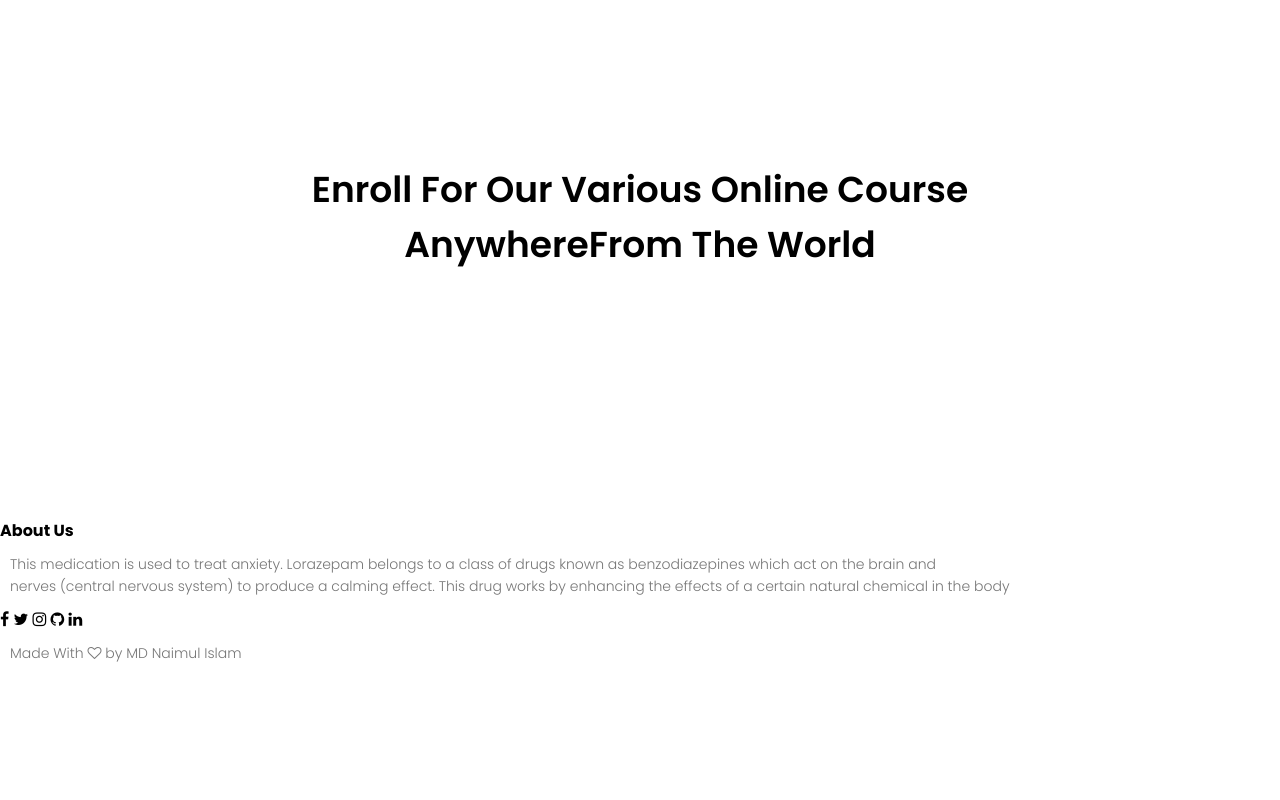
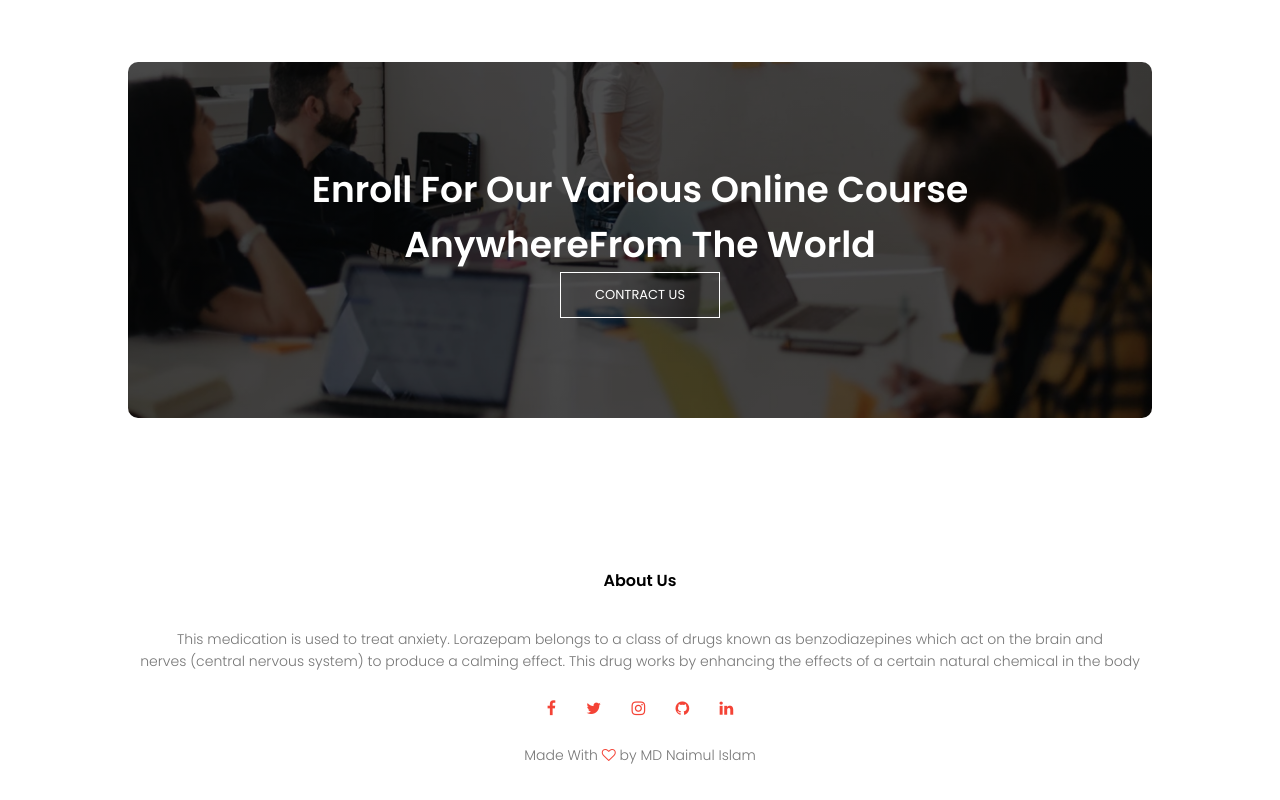
Before and after one commit to Naimul920/Full-Website, a plain HTML site: page index.html in a window 1280 px wide. Shown: the part 3227-4027 px from the top of the page. Before the commit the page ends 3901 px from the top, so only its background shows below. Drawn offline with Linux system fonts and the light colour scheme.

Commit message:
Update style.css

```diff
--- a/style.css
+++ b/style.css
@@ -295,14 +295,45 @@ text-align: left;
 }
 
 /*----call to action----*/
+
 .cta{
     margin:100px auto;
     width:80%;
-    background-image: linear-
-    gradient(rgba(0,0,0,0.7),rgba(0,0,0,0.7)),url(images/banner2.jpg);
+    background-image:linear-gradient(rgba(0,0,0,0.7),rgba(0,0,0,0.7)),url(images/banner2.jpg);
     background-position: center;
     background-size: cover;
     border-radius: 10px;
     text-align: center;
     padding: 100px 0;
 }
+.cta h1{
+    color: #fff;
+}
+@media(max-width:700px){
+    .cta h1{
+        font-size: 24px;
+    }
+}
+
+
+/*-----footer----*/
+
+.footer{
+    width: 100%;
+    text-align: center;
+    padding: 30px 0;
+}
+.footer h4{
+    margin-bottom: 25px;
+    margin-top: 20px;
+    font-weight: 600;
+}
+.icons .fa{
+    color:#f44336;
+    margin: 0 13px;
+    cursor: pointer;
+    padding: 18px 0;
+}
+.fa-heart-o{
+    color:#f44336
+}
```
